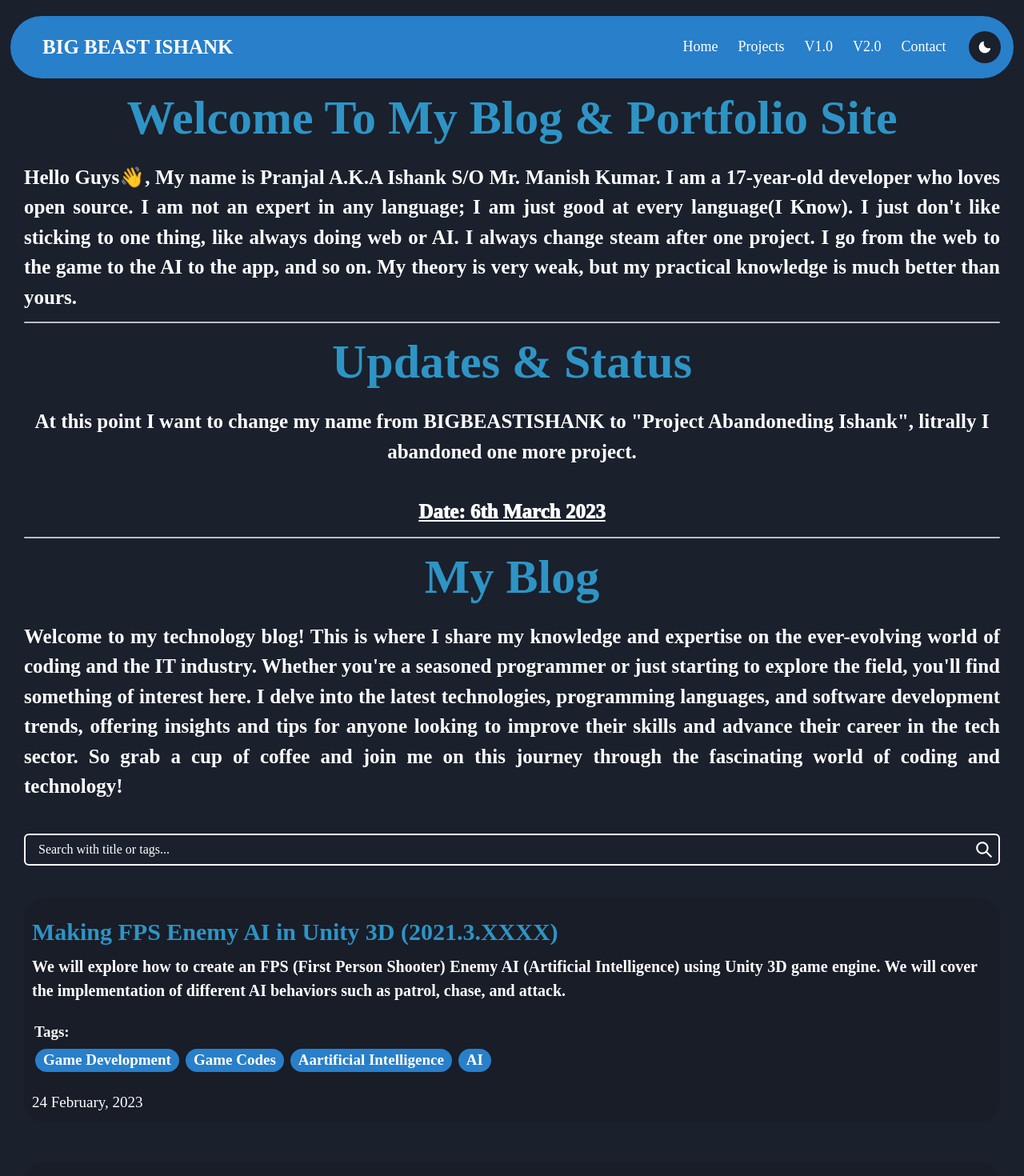
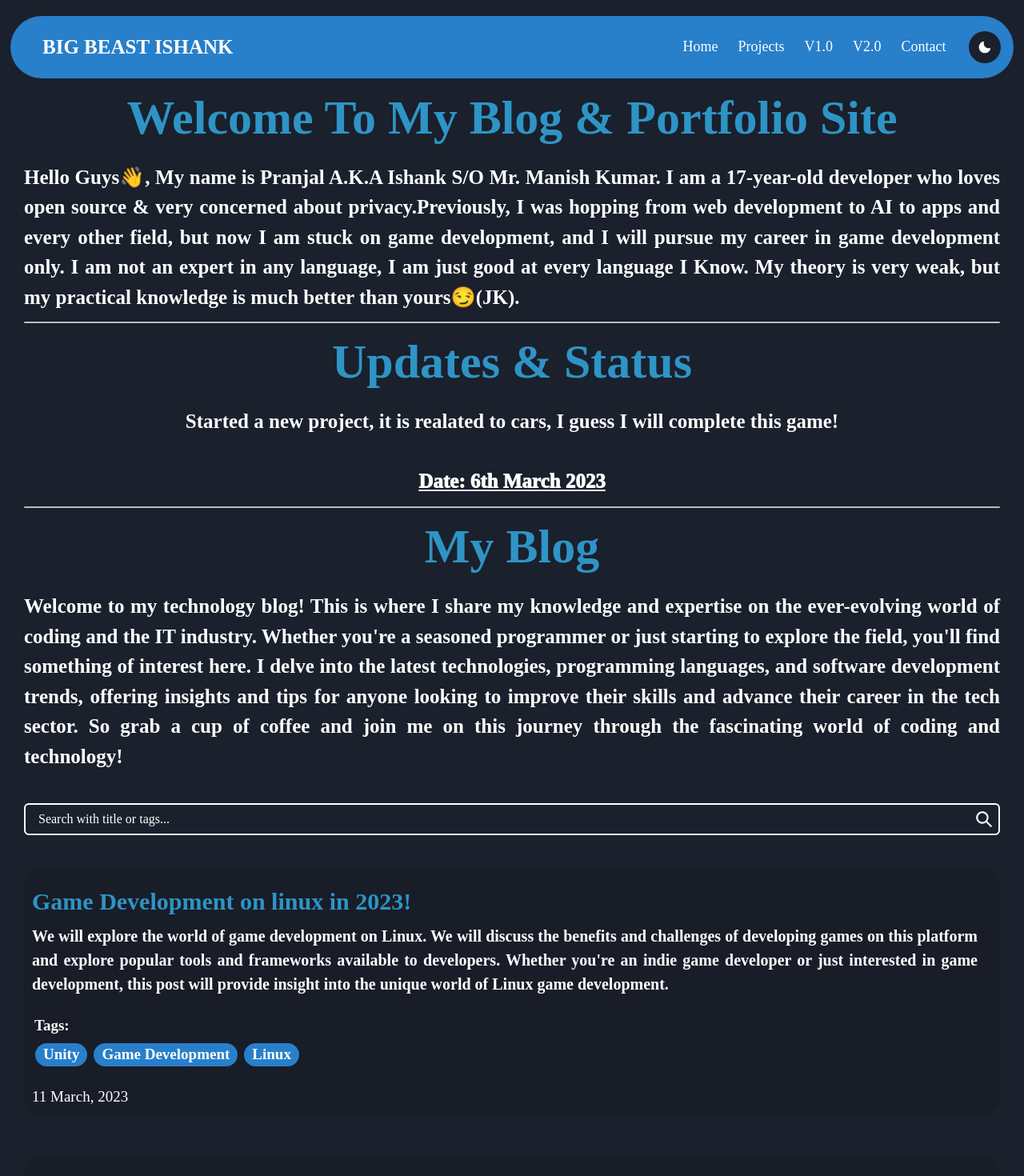
Before and after one commit to BIGBEASTISHANK/bigbeastishank.com, a Next.js app: page / in a window 1280 px wide. Shown: the top 1470 px of the page at 80% size. Built offline with nearby package versions, Linux system fonts and the light colour scheme; a web font is replaced by a local one.

Commit message:
Added blog 'gamedevelopmentonlinux'

```diff
--- a/src/blogPost/about-me.md
+++ b/src/blogPost/about-me.md
@@ -23,7 +23,7 @@ I made [My first website](https://bigbeastishank.github.io/Website-first-try/) (
 I meet my friend **[Kushagra Raj](https://kushagraraj.me)** he said that he would help me build my Discord server because I was totally new to Discord, so he helped me make it. Then he added his discoord bot, which has been saddly discontinued due to some reason. I was shocked that we could make a bot that would work on that platform, so I asked him how to make it. He said we could make it in JavaScript, so I started learning JavaScript. I also came to know that he made websites, and we were in a friendly battle of making websites. We copied many websites from the bootstrap template. Then I got a bit off from making websites and started making my discord bot. [BEAST BOT](https://top.gg/bot/709984874924081174). Then I made a server for it on my own. If you want to join, you can find the link in **footer**.
 \
 \
-After completing my bot, I was distracted by Game Developmentelopment. I learned a lot of new things as well as a new language, **C # in unity**. I followed many youtube tutorials and then made my first (copied) game, Beast Doge. It was a clone of [Brackey](https://youtube.com/c/Brackeys)'s Doge Game, but I added my UI. I published it but then removed it because of copyright issues. I made another **OG** game. **[Beast Race](https://github.com/BIGBEASTISHANK/Beast-Race)** and this was the first game where I actually learned something in Game Developmentelopment. Then I uploaded this game at my first website.
+After completing my bot, I was distracted by Game Development. I learned a lot of new things as well as a new language, **C # in unity**. I followed many youtube tutorials and then made my first (copied) game, Beast Doge. It was a clone of [Brackey](https://youtube.com/c/Brackeys)'s Doge Game, but I added my UI. I published it but then removed it because of copyright issues. I made another **OG** game. **[Beast Race](https://github.com/BIGBEASTISHANK/Beast-Race)** and this was the first game where I actually learned something in Game Development. Then I uploaded this game at my first website.
 \
 \
 After uploading my game, I told Bruce (which is the nick name of Kushagra) to collab with me and make a website, and I would make a game. We started, but that didn't wake him up because he was already working on his bot. But at the time, he stated that we would create a website using **React**, so as you are all aware, I do everything that I see, so I started learning to react. Then I made a [website again](https://github.com/bigbeastishank/bigbeastishank-react-website-sc) but that is shut down for many reasons.
--- a/src/blogPost/fire-rate-unity.md
+++ b/src/blogPost/fire-rate-unity.md
@@ -6,7 +6,7 @@ author: "BIGBEASTISHANK"
 authlink: "https://github.com/bigbeastishank"
 readtime: "1 min"
 htags: "Unity, Game Development, Code Snippet, "
-tags: ["Unity", "Game Developmentelopment", "Code Snippet"]
+tags: ["Unity", "Game Development", "Code Snippet"]
 ---
 
 # # Get Started
--- /dev/null
+++ b/src/blogPost/game-development-linux.md
@@ -0,0 +1,49 @@
+---
+title: "Game Development on linux in 2023!"
+description: "We will explore the world of game development on Linux. We will discuss the benefits and challenges of developing games on this platform and explore popular tools and frameworks available to developers. Whether you're an indie game developer or just interested in game development, this post will provide insight into the unique world of Linux game development."
+date: "2023-03-11"
+author: "BIGBEASTISHANK"
+authlink: "https://github.com/bigbeastishank"
+readtime: "1 min"
+htags: "Unity, Game Development, Linux, 2023 "
+tags: ["Unity", "Game Development", "Linux"]
+---
+
+# # Hmmm...
+
+Game development has come a long way in recent years. With the rise of indie game developers and the increasing popularity of open-source software, there has been a growing interest in game development on Linux. While Windows is still the dominant platform for game development, Linux has become a viable alternative for developers looking to create games for a wider range of platforms. In this blog post, we will discuss the benefits and challenges of game development on Linux.
+
+## # Benefits of Game Development on Linux.
+
+One of the main benefits of game development on Linux is the wealth of open-source tools available. Linux has a robust development community that has created a vast array of tools, libraries, and frameworks that are specifically designed for game development. These tools are often free and can significantly reduce development costs, making it easier for indie developers to create high-quality games.
+\
+\
+Another advantage of game development on Linux is the ability to create cross-platform games. Because Linux is an open-source platform, it is easy to port games to other operating systems like macOS and Windows. This can help developers reach a wider audience and increase the potential revenue from their games.
+
+## # Challenges of Game Development on Linux.
+
+While there are many benefits to game development on Linux, there are also some challenges that developers should be aware of. One of the main challenges is the lack of support for certain game development tools and engines. While many popular game engines like Unity and Unreal Engine now have Linux support, there are still some engines and tools that do not support the platform. This can make it difficult for developers to create games that are compatible with multiple platforms.
+\
+\
+Another challenge of game development on Linux is the fragmentation of the platform. Unlike Windows, which has a standardized platform, Linux is made up of many different distributions, each with its own unique set of libraries and dependencies. This can make it difficult for developers to ensure that their games will run on all Linux distributions.
+
+## # Tools and Frameworks for Game Development on Linux.
+
+Despite the challenges of game development on Linux, there are many tools and frameworks available that can make the process easier. Here are some of the most popular tools and frameworks for game development on Linux:
+
+1. Godot: Godot is a popular open-source game engine that has gained a lot of popularity in recent years. It has a user-friendly interface and supports a wide range of platforms, including Linux.
+2. Unity: Unity is one of the most popular game engines in the world and now has official support for Linux. It provides a comprehensive set of tools and is suitable for both 2D and 3D games.
+3. Unreal Engine: Unreal Engine is another popular game engine that now has official support for Linux. It is known for its high-quality graphics and supports a wide range of platforms.
+4. SDL: Simple DirectMedia Layer (SDL) is a cross-platform development library that provides low-level access to audio, keyboard, mouse, joystick, and graphics hardware. It is used by many popular games and is suitable for both 2D and 3D games.
+
+## # Conclusion.
+
+Game development on Linux is becoming increasingly popular, thanks to the wealth of open-source tools available and the ability to create cross-platform games. While there are still some challenges to overcome, the benefits of game development on Linux make it a viable alternative to Windows for indie game developers. With the right tools and frameworks, developers can create high-quality games that run on a wide range of platforms.
+\
+\
+In short use **Windows** for Unity or Unreal Engine as they have their best gpu and other support on it & use **Linux** for Godot and other **FOSS** engines as they are tested on Linux and has much better support on it.
+
+## # PS
+Don't even think of MAC, if you do please get some help.
+
+###### Thanks For reading
--- a/src/components/Hero/index.jsx
+++ b/src/components/Hero/index.jsx
@@ -36,12 +36,13 @@ export default function Hero() {
         >
           <Text textAlign={"justify"}>
             Hello Guys👋, My name is Pranjal A.K.A Ishank S/O Mr. Manish Kumar.
-            I am a 17-year-old developer who loves open source. I am not an
-            expert in any language; I am just good at every language(I Know). I
-            just don&apos;t like sticking to one thing, like always doing web or AI.
-            I always change steam after one project. I go from the web to the
-            game to the AI to the app, and so on. My theory is very weak, but my
-            practical knowledge is much better than yours.
+            I am a 17-year-old developer who loves open source & very concerned
+            about privacy.Previously, I was hopping from web development to AI
+            to apps and every other field, but now I am stuck on game
+            development, and I will pursue my career in game development only. I
+            am not an expert in any language, I am just good at every language I
+            Know. My theory is very weak, but my practical knowledge is much
+            better than yours😏(JK).
           </Text>
         </Box>
 
--- a/src/components/Updates/index.jsx
+++ b/src/components/Updates/index.jsx
@@ -42,8 +42,7 @@ export default function Updates() {
           fontWeight="700"
           textAlign={"center"}
         >
-          At this point I want to change my name from BIGBEASTISHANK to &quot;Project
-          Abandoneding Ishank&quot;, litrally I abandoned one more project.
+          Started a new project, it is realated to cars, I guess I will complete this game!
           <br />
           <br />
           <Text fontWeight={"1000"} textDecoration={"underline"}>
```
Also changed, not shown: src/blogPost/enemy-ai-unity-3d-2021.md (renamed from src/blogPost/enemy-ai.md).
